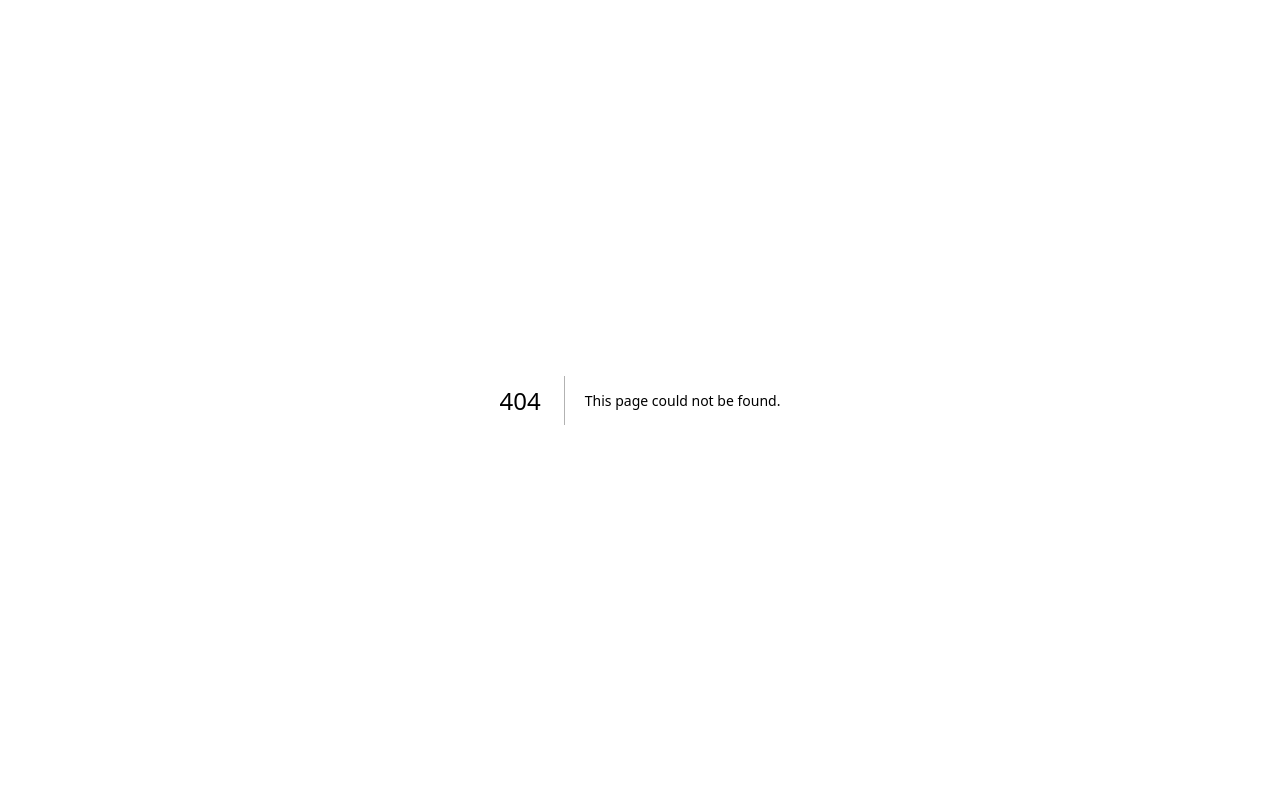
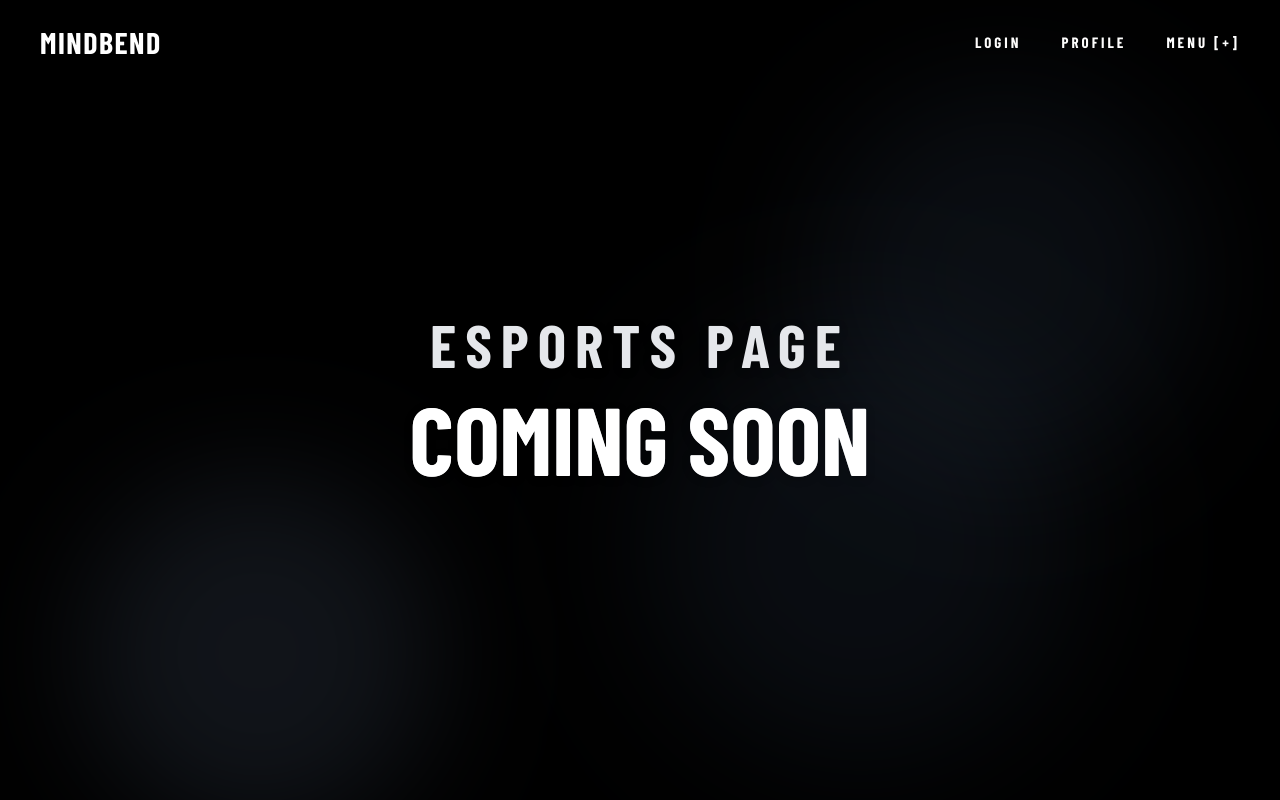
Before and after one commit to Nirmeet47/mindbend26-frontend, a Next.js app: page /esports in a window 1280 px wide. Before the commit this address had no page. Shown: the top 800 px of the page. Built offline with nearby package versions, Linux system fonts and the light colour scheme.

Commit message:
refactor: remove unused menu items from Navbar and add ComingSoon component to multiple pages

```diff
--- /dev/null
+++ b/app/accommodation/page.tsx
@@ -0,0 +1,17 @@
+"use client";
+import Footer from '@/components/homepageComp/Footer';
+import ComingSoon from '@/components/layoutComp/ComingSoon'
+import Navbar from '@/components/layoutComp/Navbar';
+import React from 'react'
+
+function page() {
+  return (
+    <>
+        <Navbar />
+        <ComingSoon pageName='Accommodation Page'/>
+        <Footer />
+    </>
+)
+}
+
+export default page
--- /dev/null
+++ b/app/ambassador/page.tsx
@@ -0,0 +1,17 @@
+"use client";
+import Footer from '@/components/homepageComp/Footer';
+import ComingSoon from '@/components/layoutComp/ComingSoon'
+import Navbar from '@/components/layoutComp/Navbar';
+import React from 'react'
+
+function page() {
+  return (
+    <>
+        <Navbar />
+        <ComingSoon pageName='Campus Ambassador Page'/>
+        <Footer />
+    </>
+)
+}
+
+export default page
--- /dev/null
+++ b/app/conference/page.tsx
@@ -0,0 +1,17 @@
+"use client";
+import Footer from '@/components/homepageComp/Footer';
+import ComingSoon from '@/components/layoutComp/ComingSoon'
+import Navbar from '@/components/layoutComp/Navbar';
+import React from 'react'
+
+function page() {
+  return (
+    <>
+        <Navbar />
+        <ComingSoon pageName='Conference Page'/>
+        <Footer />
+    </>
+)
+}
+
+export default page
--- /dev/null
+++ b/app/esports/page.tsx
@@ -0,0 +1,17 @@
+"use client";
+import Footer from '@/components/homepageComp/Footer';
+import ComingSoon from '@/components/layoutComp/ComingSoon'
+import Navbar from '@/components/layoutComp/Navbar';
+import React from 'react'
+
+function page() {
+  return (
+    <>
+        <Navbar />
+        <ComingSoon pageName='Esports Page'/>
+        <Footer />
+    </>
+)
+}
+
+export default page
--- /dev/null
+++ b/app/guest-lectures/page.tsx
@@ -0,0 +1,17 @@
+"use client";
+import Footer from '@/components/homepageComp/Footer';
+import ComingSoon from '@/components/layoutComp/ComingSoon'
+import Navbar from '@/components/layoutComp/Navbar';
+import React from 'react'
+
+function page() {
+  return (
+    <>
+        <Navbar />
+        <ComingSoon pageName='Guest lectures Page'/>
+        <Footer />
+    </>
+)
+}
+
+export default page
--- /dev/null
+++ b/app/hackathon/page.tsx
@@ -0,0 +1,17 @@
+"use client";
+import Footer from '@/components/homepageComp/Footer';
+import ComingSoon from '@/components/layoutComp/ComingSoon'
+import Navbar from '@/components/layoutComp/Navbar';
+import React from 'react'
+
+function page() {
+  return (
+    <>
+        <Navbar />
+        <ComingSoon pageName='Hackathon Page'/>
+        <Footer />
+    </>
+)
+}
+
+export default page
--- /dev/null
+++ b/app/sponsors/page.tsx
@@ -0,0 +1,17 @@
+"use client";
+import Footer from '@/components/homepageComp/Footer';
+import ComingSoon from '@/components/layoutComp/ComingSoon'
+import Navbar from '@/components/layoutComp/Navbar';
+import React from 'react'
+
+function page() {
+  return (
+    <>
+        <Navbar />
+        <ComingSoon pageName='Sponsors Page'/>
+        <Footer />
+    </>
+)
+}
+
+export default page
--- /dev/null
+++ b/components/layoutComp/ComingSoon.tsx
@@ -0,0 +1,75 @@
+'use client';
+
+export default function ComingSoon({
+  pageName = 'Page',
+}: {
+  pageName?: string;
+}) {
+
+  return (
+    <div className="min-h-screen bg-black overflow-hidden">
+      {/* Animated background elements */}
+      <div className="fixed inset-0 overflow-hidden pointer-events-none">
+        <div className="absolute top-20 right-20 w-96 h-96 bg-gray-800 rounded-full mix-blend-screen filter blur-3xl opacity-30 animate-blob"></div>
+        <div className="absolute -bottom-8 left-20 w-96 h-96 bg-gray-700 rounded-full mix-blend-screen filter blur-3xl opacity-30 animate-blob animation-delay-2000"></div>
+        <div className="absolute top-1/2 left-1/2 w-96 h-96 bg-gray-800 rounded-full mix-blend-screen filter blur-3xl opacity-30 animate-blob animation-delay-4000"></div>
+      </div>
+
+      {/* Content */}
+      <div className="relative z-10 min-h-screen flex items-center justify-center px-4 sm:px-6 lg:px-8">
+        <div className="text-center">
+          {/* Page Name */}
+          <p
+            className="text-4xl sm:text-5xl lg:text-6xl tracking-widest uppercase mb-4"
+            style={{
+              fontFamily: 'Barlow Condensed, sans-serif',
+              fontWeight: 900,
+              color: '#e5e7eb',
+              textShadow: '0 2px 8px rgba(0,0,0,0.25)',
+              letterSpacing: '0.15em'
+            }}
+          >
+            {pageName}
+          </p>
+
+          {/* Main heading */}
+          <h1
+            className="text-6xl sm:text-7xl lg:text-8xl mb-0 bg-linear-to-r from-white via-gray-300 to-gray-400 bg-clip-text uppercase"
+            style={{
+              fontFamily: 'Barlow Condensed, sans-serif',
+              fontWeight: 900,
+              textShadow: '0 2px 8px rgba(0,0,0,0.25)',
+              lineHeight: '1',
+            }}
+          >
+            Coming Soon
+          </h1>
+        </div>
+      </div>
+
+      {/* CSS for animations */}
+      <style jsx>{`
+        @keyframes blob {
+          0%, 100% {
+            transform: translate(0, 0) scale(1);
+          }
+          33% {
+            transform: translate(30px, -50px) scale(1.1);
+          }
+          66% {
+            transform: translate(-20px, 20px) scale(0.9);
+          }
+        }
+        .animate-blob {
+          animation: blob 7s infinite;
+        }
+        .animation-delay-2000 {
+          animation-delay: 2s;
+        }
+        .animation-delay-4000 {
+          animation-delay: 4s;
+        }
+      `}</style>
+    </div>
+  );
+}
--- a/components/layoutComp/Navbar.tsx
+++ b/components/layoutComp/Navbar.tsx
@@ -61,17 +61,6 @@ export default function Navbar() {
   const [isOpen, setIsOpen] = useState(false);
 
   const menuData = [
-    {
-      title: "About",
-      isHyperlink: false,
-      items: [
-        { label: "HISTORY", id: "1.1", href: "/history" },
-        { label: "THEME", id: "1.2", href: "/theme" },
-        { label: "COMMITTEE", id: "1.3", href: "/committee" },
-        { label: "MEDIA", id: "1.4", href: "/media" },
-        { label: "TESTIMONIALS", id: "1.5", href: "/testimonials" },
-      ],
-    },
     {
       title: "Events",
       isHyperlink: false,
--- a/package.json
+++ b/package.json
@@ -32,6 +32,6 @@
     "eslint": "^9",
     "eslint-config-next": "16.0.10",
     "tailwindcss": "^4",
-    "typescript": "^5"
+    "typescript": "5.9.3"
   }
 }
```
Also changed, not shown: 1 other file (tests, documents, lock files or other folders).
